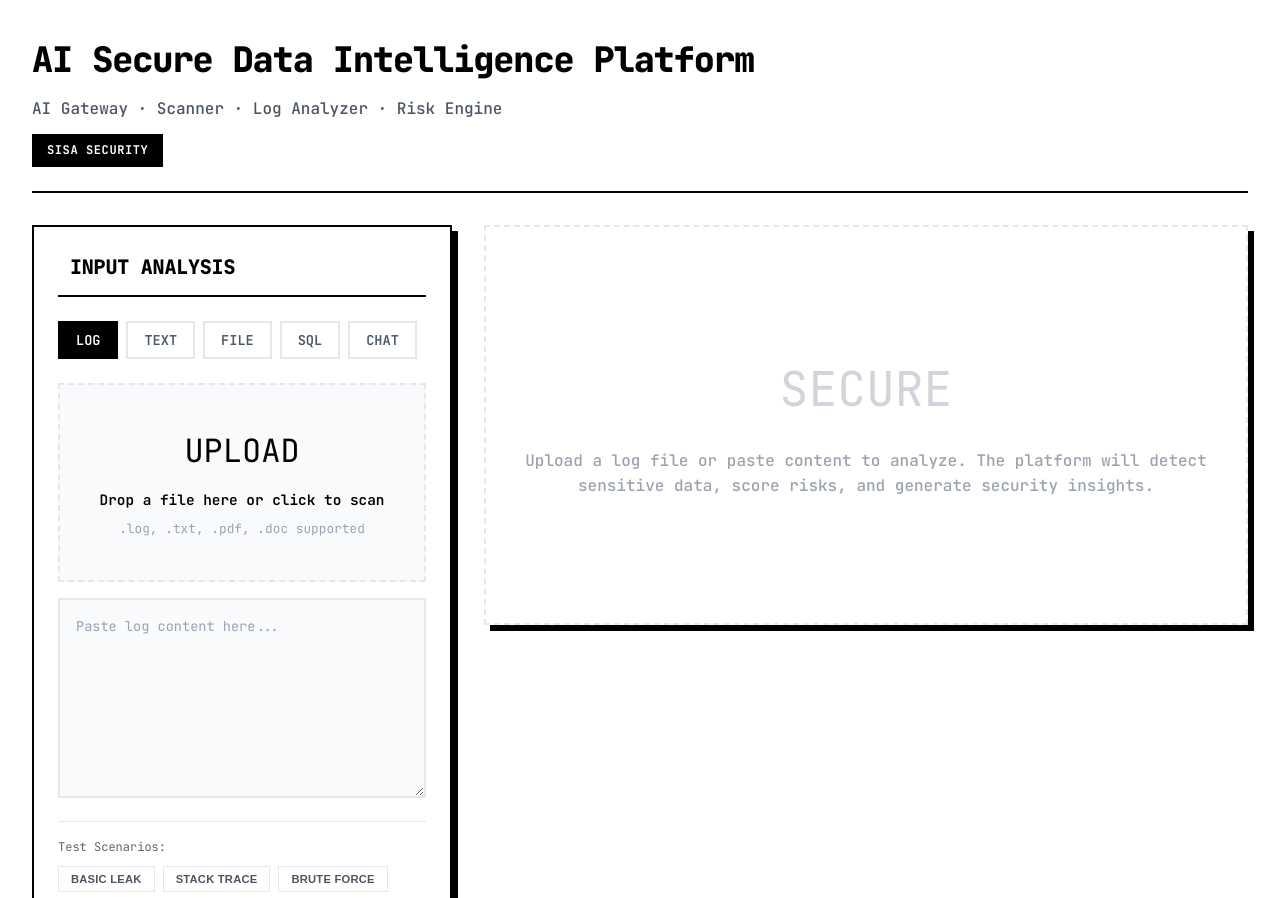
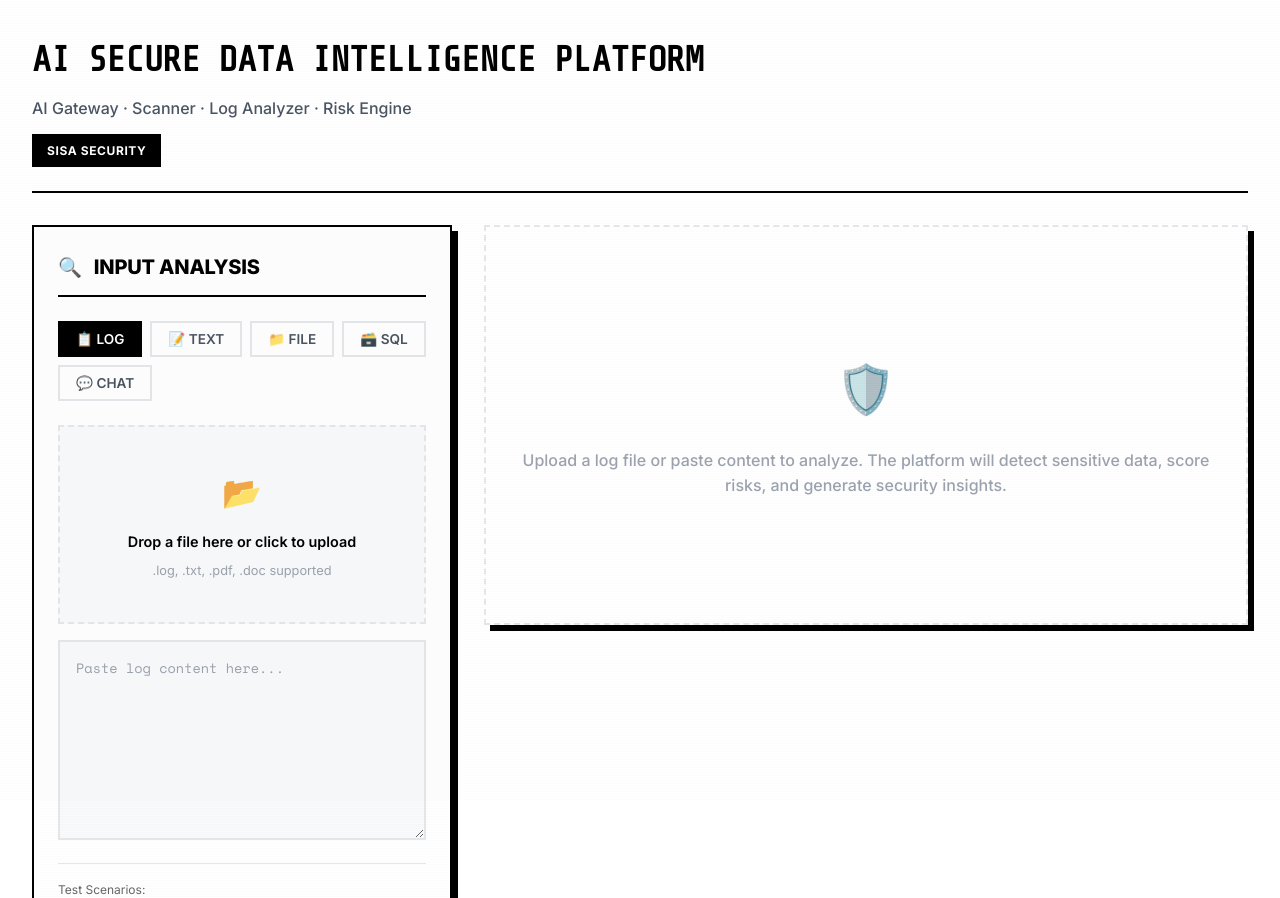
Before and after one commit to Sooryahaha/LogAI, a React (Vite) app: page / in a window 1280 px wide. Shown: the top 898 px of the page. Built offline with nearby package versions, Linux system fonts and the light colour scheme; no server answers.

Commit message:
Refine UI with cyber security aesthetic and fix risk level overflow

```diff
--- a/index.html
+++ b/index.html
@@ -6,7 +6,7 @@
     <meta name="viewport" content="width=device-width, initial-scale=1.0" />
     <meta name="description" content="AI Secure Data Intelligence Platform — Analyze logs, detect sensitive data, and generate security insights." />
     <title>AI Secure Data Intelligence Platform</title>
-    <link href="https://fonts.googleapis.com/css2?family=Inter:wght@300;400;500;600;700;800&family=JetBrains+Mono:wght@400;500;600;700;800&display=swap" rel="stylesheet" />
+    <link href="https://fonts.googleapis.com/css2?family=Inter:wght@300;400;500;600;700;800&family=Share+Tech+Mono&family=Space+Mono:wght@400;700&display=swap" rel="stylesheet" />
   </head>
   <body>
     <div id="root"></div>
--- a/src/App.jsx
+++ b/src/App.jsx
@@ -50,13 +50,13 @@ export default function App() {
         <div className="results-area">
           {error && (
             <div className="error-message fade-in">
-              <span>ERR</span> {error}
+              <span>❌</span> {error}
             </div>
           )}
 
           {!result && !isLoading && !error && (
             <div className="results-placeholder glass-card">
-              <div className="placeholder-icon">SECURE</div>
+              <div className="placeholder-icon">🛡️</div>
               <p>
                 Upload a log file or paste content to analyze.
                 The platform will detect sensitive data, score risks,
--- a/src/components/InputPanel.jsx
+++ b/src/components/InputPanel.jsx
@@ -1,49 +1,49 @@
 import { useState, useRef } from 'react';
 
 const INPUT_TYPES = [
-  { key: 'log', label: 'LOG', desc: 'Analyze log files' },
-  { key: 'text', label: 'TEXT', desc: 'Analyze plain text' },
-  { key: 'file', label: 'FILE', desc: 'Upload a file' },
-  { key: 'sql', label: 'SQL', desc: 'Analyze SQL queries' },
-  { key: 'chat', label: 'CHAT', desc: 'Analyze chat messages' },
+  { key: 'log', label: '📋 Log', desc: 'Analyze log files' },
+  { key: 'text', label: '📝 Text', desc: 'Analyze plain text' },
+  { key: 'file', label: '📁 File', desc: 'Upload a file' },
+  { key: 'sql', label: '🗃️ SQL', desc: 'Analyze SQL queries' },
+  { key: 'chat', label: '💬 Chat', desc: 'Analyze chat messages' },
 ];
 
 const TEST_SCENARIOS = [
   {
     id: 'basic',
-    name: 'BASIC LEAK',
+    name: '🔒 Basic Leak',
     type: 'log',
-    content: `2026-03-10 10:00:01 INFO User login\\nemail=admin@company.com\\npassword=admin123\\napi_key=sk-prod-xyz`
+    content: `2026-03-10 10:00:01 INFO User login\nemail=admin@company.com\npassword=admin123\napi_key=sk-prod-xyz`
   },
   {
     id: 'stack',
-    name: 'STACK TRACE',
+    name: '🛠️ Stack Trace',
     type: 'log',
-    content: `2026-03-10 ERROR NullPointerException at service.java:45\\nDEBUG stack trace: line 45 -> service failed`
+    content: `2026-03-10 ERROR NullPointerException at service.java:45\nDEBUG stack trace: line 45 -> service failed`
   },
   {
     id: 'brute',
-    name: 'BRUTE FORCE',
+    name: '🛡️ Brute Force',
     type: 'log',
-    content: `2026-03-10 INFO login failed for user admin\\n2026-03-10 INFO login failed for user admin\\n2026-03-10 INFO login failed for user admin\\n2026-03-10 INFO login failed for user admin\\n2026-03-10 INFO login failed for user admin`
+    content: `2026-03-10 INFO login failed for user admin\n2026-03-10 INFO login failed for user admin\n2026-03-10 INFO login failed for user admin\n2026-03-10 INFO login failed for user admin\n2026-03-10 INFO login failed for user admin`
   },
   {
     id: 'token',
-    name: 'TOKEN EXPOSURE',
+    name: '🔑 Token Exposure',
     type: 'log',
-    content: `INFO token=abc123xyz\\nINFO api_key=sk-test-987654`
+    content: `INFO token=abc123xyz\nINFO api_key=sk-test-987654`
   },
   {
     id: 'clean',
-    name: 'CLEAN LOG',
+    name: '✅ Clean Log',
     type: 'log',
-    content: `2026-03-10 INFO Server started successfully\\n2026-03-10 INFO Health check passed`
+    content: `2026-03-10 INFO Server started successfully\n2026-03-10 INFO Health check passed`
   },
   {
     id: 'mixed',
-    name: 'MIXED CASE',
+    name: '🎭 Mixed Case',
     type: 'log',
-    content: `2026-03-10 INFO User login\\nemail=user@test.com\\npassword=pass123\\n2026-03-10 ERROR Exception at controller.java:22\\nDEBUG mode enabled\\ntoken=xyz-token-123`
+    content: `2026-03-10 INFO User login\nemail=user@test.com\npassword=pass123\n2026-03-10 ERROR Exception at controller.java:22\nDEBUG mode enabled\ntoken=xyz-token-123`
   }
 ];
 
@@ -108,8 +108,8 @@ export default function InputPanel({ onAnalyze, isLoading }) {
   return (
     <div className="input-panel glass-card">
       <div className="card-title">
-        <span className="icon"></span>
-        INPUT ANALYSIS
+        <span className="icon">🔍</span>
+        Input Analysis
       </div>
 
       {/* Type Selector */}
@@ -138,9 +138,9 @@ export default function InputPanel({ onAnalyze, isLoading }) {
             onClick={() => fileInputRef.current?.click()}
             id="file-drop-zone"
           >
-            <div className="drop-icon">UPLOAD</div>
+            <div className="drop-icon">📂</div>
             <div className="drop-text">
-              Drop a file here or click to scan
+              Drop a file here or click to upload
             </div>
             <div className="drop-hint">.log, .txt, .pdf, .doc supported</div>
           </div>
@@ -191,7 +191,7 @@ export default function InputPanel({ onAnalyze, isLoading }) {
             onClick={() => { setContent(''); setFileName(''); }}
             id="scenario-btn-clear"
           >
-            CLEAR
+            🗑️ Clear
           </button>
         </div>
       </div>
@@ -199,15 +199,15 @@ export default function InputPanel({ onAnalyze, isLoading }) {
       {/* Options */}
       <div className="options-group">
         <div className="option-toggle" onClick={() => toggleOption('mask')}>
-          <span className="option-label">MASK SENSITIVE</span>
+          <span className="option-label">🔒 Mask sensitive data</span>
           <div className={`toggle-switch ${options.mask ? 'on' : ''}`} />
         </div>
         <div className="option-toggle" onClick={() => toggleOption('block_high_risk')}>
-          <span className="option-label">BLOCK HIGH RISK</span>
+          <span className="option-label">🛡️ Block high risk</span>
           <div className={`toggle-switch ${options.block_high_risk ? 'on' : ''}`} />
         </div>
         <div className="option-toggle" onClick={() => toggleOption('log_analysis')}>
-          <span className="option-label">DEEP LOG ANALYSIS</span>
+          <span className="option-label">📊 Deep log analysis</span>
           <div className={`toggle-switch ${options.log_analysis ? 'on' : ''}`} />
         </div>
       </div>
@@ -222,7 +222,7 @@ export default function InputPanel({ onAnalyze, isLoading }) {
         {isLoading ? (
           <><span className="spinner" /> Analyzing...</>
         ) : (
-          'ANALYZE CONTENT'
+          '🚀 Analyze Content'
         )}
       </button>
     </div>
--- a/src/components/InsightsPanel.jsx
+++ b/src/components/InsightsPanel.jsx
@@ -19,13 +19,13 @@ export default function InsightsPanel({ data }) {
     typeCounts[f.type] = (typeCounts[f.type] || 0) + 1;
   }
 
-  const actionIcon = { masked: '[M]', blocked: '[B]', allowed: '[A]' };
+  const actionIcon = { masked: '🔒', blocked: '🛑', allowed: '✅' };
 
   return (
     <div className="glass-card slide-up insights-panel">
       <div className="card-title">
-        <span className="icon"></span>
-        SECURITY INSIGHTS
+        <span className="icon">🧠</span>
+        Security Insights
       </div>
 
       {/* Summary */}
@@ -123,7 +123,7 @@ export default function InsightsPanel({ data }) {
       <ul className="insight-list">
         {insights.map((insight, idx) => (
           <li key={idx} className="insight-item">
-            <span className="insight-icon">{'>>'}</span>
+            <span className="insight-icon">⚠️</span>
             {insight}
           </li>
         ))}
--- a/src/components/LogViewer.jsx
+++ b/src/components/LogViewer.jsx
@@ -36,8 +36,8 @@ export default function LogViewer({ content, findings }) {
   return (
     <div className="glass-card slide-up">
       <div className="card-title">
-        <span className="icon"></span>
-        LOG VIEWER
+        <span className="icon">📋</span>
+        Log Viewer
         <span style={{ marginLeft: 'auto', fontSize: '0.72rem', color: 'var(--text-muted)' }}>
           {lines.length} lines · {findings.length} findings
         </span>
--- a/src/index.css
+++ b/src/index.css
@@ -43,14 +43,15 @@
   --info: #000000;
 
   /* Typography */
-  --font-main: 'JetBrains Mono', 'Fira Code', 'Inter', -apple-system, sans-serif;
-  --font-mono: 'JetBrains Mono', 'Fira Code', 'Cascadia Code', monospace;
+  --font-main: 'Inter', -apple-system, BlinkMacSystemFont, sans-serif;
+  --font-mono: 'Space Mono', 'Share Tech Mono', 'JetBrains Mono', monospace;
+  --font-cyber: 'Share Tech Mono', 'Space Mono', monospace;
 
   /* Spacing */
-  --radius-sm: 4px;
-  --radius-md: 6px;
-  --radius-lg: 8px;
-  --radius-xl: 12px;
+  --radius-sm: 2px;
+  --radius-md: 4px;
+  --radius-lg: 0px; /* Sharp corners for cyber look */
+  --radius-xl: 0px;
 
   /* Shadows - Neobrutalism / Clean borders */
   --shadow-sm: 0 1px 2px rgba(0, 0, 0, 0.05);
@@ -95,11 +96,13 @@ body {
 }
 
 .header h1 {
+  font-family: var(--font-cyber);
   font-size: 2.2rem;
   font-weight: 800;
   color: #000;
-  letter-spacing: -0.03em;
+  letter-spacing: -0.01em;
   margin-bottom: 8px;
+  text-transform: uppercase;
 }
 
 .header .subtitle {
@@ -150,6 +153,20 @@ body {
   padding: 24px;
   box-shadow: 6px 6px 0px rgba(0, 0, 0, 1);
   transition: transform 0.2s ease, box-shadow 0.2s ease;
+}
+
+.glass-card::before {
+  content: "";
+  position: absolute;
+  top: 0;
+  left: 0;
+  width: 100%;
+  height: 100%;
+  background: linear-gradient(rgba(18, 16, 16, 0) 50%, rgba(0, 0, 0, 0.05) 50%), linear-gradient(90deg, rgba(255, 0, 0, 0), rgba(0, 255, 0, 0), rgba(0, 0, 255, 0));
+  background-size: 100% 2px, 3px 100%;
+  pointer-events: none;
+  z-index: 10;
+  opacity: 0.3;
 }
 
 .glass-card:hover {
@@ -483,31 +500,44 @@ body {
 
 .stat-card {
   background: var(--bg-primary);
-  border: 2px solid var(--border-glass);
+  border: 2px solid var(--border-active);
   border-radius: 0;
-  padding: 24px 16px;
+  padding: 12px 8px;
   text-align: center;
-  transition: border-color 0.2s;
+  transition: all 0.2s;
+  display: flex;
+  flex-direction: column;
+  justify-content: center;
+  min-width: 120px; /* Ensure enough width for CRITICAL */
+  flex: 1;
+  overflow: hidden;
 }
 
 .stat-card:hover {
-  border-color: #000;
+  background: #f9fafb;
+  transform: translateY(-2px);
 }
 
 .stat-value {
-  font-size: 2.5rem;
+  font-family: var(--font-cyber);
+  font-size: 1.5rem; /* Further reduced from 1.75rem for safety */
   font-weight: 900;
-  line-height: 1;
-  margin-bottom: 8px;
+  line-height: 1.1;
+  margin-bottom: 4px;
   color: #000;
+  word-break: break-all;
+  white-space: normal; /* Allow wrapping instead of truncation */
+  display: flex;
+  align-items: center;
+  justify-content: center;
 }
 
 .stat-label {
-  font-size: 0.75rem;
+  font-size: 0.65rem;
   color: var(--text-secondary);
   text-transform: uppercase;
-  letter-spacing: 0.08em;
-  font-weight: 700;
+  letter-spacing: 0.1em;
+  font-weight: 800;
 }
 
 /* ── Risk level colors ──────────────────────────────────────────────────── */
@@ -652,10 +682,11 @@ body {
 .findings-table th {
   background: #f9fafb;
   color: #000;
+  font-family: var(--font-cyber);
   font-size: 0.75rem;
   font-weight: 800;
   text-transform: uppercase;
-  letter-spacing: 0.08em;
+  letter-spacing: 0.1em;
   padding: 12px 16px;
   text-align: left;
   border-bottom: 2px solid #000;
@@ -704,8 +735,9 @@ body {
   display: inline-flex;
   align-items: center;
   gap: 8px;
-  padding: 6px 16px;
+  padding: 4px 12px;
   border-radius: 0;
+  font-family: var(--font-cyber);
   font-size: 0.8rem;
   font-weight: 800;
   text-transform: uppercase;
```
Also changed, not shown: src/components/ResultDisplay.jsx (+4 -4 lines).
